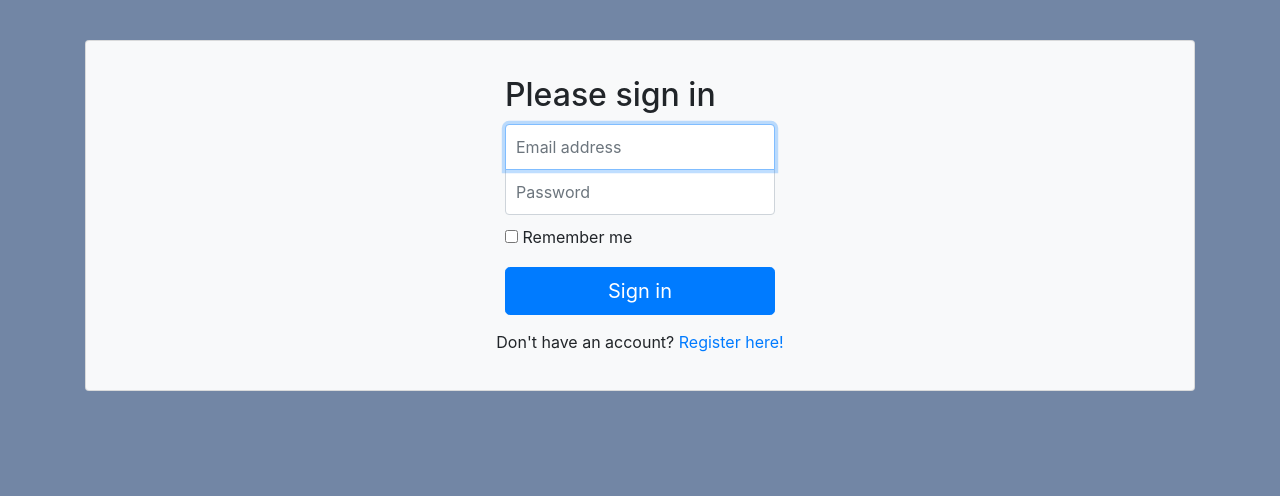
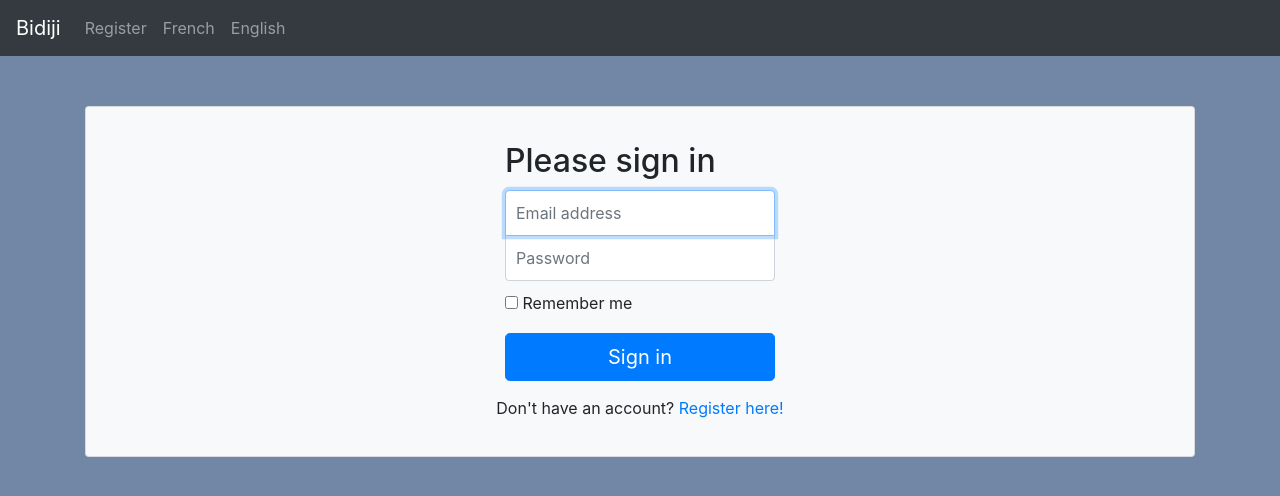
Before and after one commit to DiogoTM/Bidiji, a PHP site: page /login.php in a window 1280 px wide. Shown: the top 496 px of the page. Run offline with PHP 8.4, Linux system fonts and the light colour scheme; some libraries are stand-ins or nearby versions.

Commit message:
Front End adptations
CSS file created to every html file

```diff
--- /dev/null
+++ b/FinalProject/login.css
@@ -0,0 +1,46 @@
+/* stylelint-disable selector-no-qualifying-type, property-no-vendor-prefix */
+
+body {
+/*   padding-top: 40px; */
+  padding-bottom: 40px;
+  background-color: #eee;
+}
+
+.container{
+    padding-top: 50px;
+}
+
+.form-signin {
+  max-width: 330px;
+  padding: 15px;
+  margin: 0 auto;
+}
+.form-signin .form-signin-heading,
+.form-signin .checkbox {
+  margin-bottom: 10px;
+}
+.form-signin .checkbox {
+  font-weight: 400;
+}
+.form-signin .form-control {
+  position: relative;
+  -webkit-box-sizing: border-box;
+  -moz-box-sizing: border-box;
+  box-sizing: border-box;
+  height: auto;
+  padding: 10px;
+  font-size: 16px;
+}
+.form-signin .form-control:focus {
+  z-index: 2;
+}
+.form-signin input[type="email"] {
+  margin-bottom: -1px;
+  border-bottom-right-radius: 0;
+  border-bottom-left-radius: 0;
+}
+.form-signin input[type="password"] {
+  margin-bottom: 10px;
+  border-top-left-radius: 0;
+  border-top-right-radius: 0;
+}
--- a/FinalProject/login.php
+++ b/FinalProject/login.php
@@ -12,9 +12,36 @@
     <!-- Bootstrap CSS -->
     <link rel="stylesheet" href="https://stackpath.bootstrapcdn.com/bootstrap/4.3.1/css/bootstrap.min.css" integrity="sha384-ggOyR0iXCbMQv3Xipma34MD+dH/1fQ784/j6cY/iJTQUOhcWr7x9JvoRxT2MZw1T" crossorigin="anonymous">
     <!-- Custom styles for this template -->
-  <link href="signin.css" rel="stylesheet">
+    <link href="login.css" rel="stylesheet">
 </head>
   <body style="background-color: #7286a5">
+
+      <!-- NavBar -->
+      <nav class="navbar navbar-expand-md bg-dark navbar-dark">
+        <!-- Brand -->
+        <a class="navbar-brand" href="/FinalProject/index.php">Bidiji</a>
+
+        <!-- Toggler/collapsibe Button -->
+        <button class="navbar-toggler" type="button" data-toggle="collapse" data-target="#collapsibleNavbar">
+          <span class="navbar-toggler-icon"></span>
+        </button>
+
+        <!-- Navbar links -->
+        <div class="collapse navbar-collapse" id="collapsibleNavbar">
+          <ul class="navbar-nav">
+            <li class="nav-item">
+              <a class="nav-link" href="/FinalProject/register.php">Register</a>
+            </li>
+            <li class="nav-item">
+              <a class="nav-link" href="#">French</a>
+            </li>
+            <li class="nav-item">
+              <a class="nav-link" href="#">English</a>
+            </li>
+          </ul>
+        </div>
+      </nav>
+
 
      <div class="container">
 
@@ -25,19 +52,19 @@
            <form class="form-signin">
             <h2 class="form-signin-heading">Please sign in</h2>
             <label for="inputEmail" class="sr-only">Email address</label>
-            <input type="email" id="inputEmail" class="form-control" placeholder="Email address" required autofocus>
+              <input type="email" name="inputEmail" id="inputEmail" class="form-control" placeholder="Email address" required autofocus>
             <label for="inputPassword" class="sr-only">Password</label>
-            <input type="password" id="inputPassword" class="form-control" placeholder="Password" required>
+              <input type="password" name="inputPass" id="inputPass" class="form-control" placeholder="Password" required>
             <div class="checkbox">
               <label>
                 <input type="checkbox" value="remember-me"> Remember me
               </label>
             </div>
-            <button class="btn btn-lg btn-primary btn-block" type="submit">Sign in</button>
+            <button class="btn btn-lg btn-primary btn-block" type="submit" name="btnSubmit" id="btnSubmit">Sign in</button>
            </form>
 
           <p class="text-center">Don't have an account? <a href="register.php">Register here!</a> </p>
-
+       </div>
      </div> <!-- /container -->
 
 
--- a/FinalProject/postAnnounce.php
+++ b/FinalProject/postAnnounce.php
@@ -17,7 +17,7 @@
 
         <nav class="navbar navbar-expand-md bg-dark navbar-dark">
         <!-- Brand -->
-        <a class="navbar-brand" href="#">Biridim</a>
+        <a class="navbar-brand" href="/FinalProject/index.php">Bidiji</a>
 
         <!-- Toggler/collapsibe Button -->
         <button class="navbar-toggler" type="button" data-toggle="collapse" data-target="#collapsibleNavbar">
@@ -28,10 +28,10 @@
         <div class="collapse navbar-collapse" id="collapsibleNavbar">
           <ul class="navbar-nav">
             <li class="nav-item">
-              <a class="nav-link" href="#">Register</a>
+              <a class="nav-link" href="/FinalProject/register.php">Register</a>
             </li>
             <li class="nav-item">
-              <a class="nav-link" href="#">Post an Add</a>
+              <a class="nav-link" href="/FinalProject/postAnnounce.php">Post an Add</a>
             </li>
             <li class="nav-item">
               <a class="nav-link" href="#">French</a>
```
Also changed, not shown: FinalProject/Index.php (+27 -10 lines), FinalProject/index.css (added, +12 -0 lines), FinalProject/register.css (added, +11 -0 lines), FinalProject/register.php (+41 -10 lines). Lines whose indentation alone changed are shown as unchanged.
